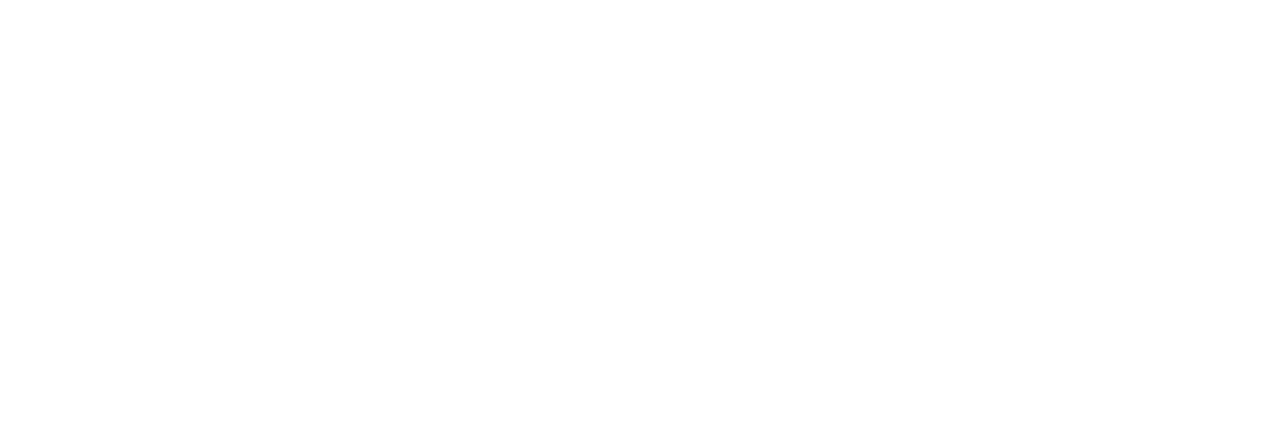
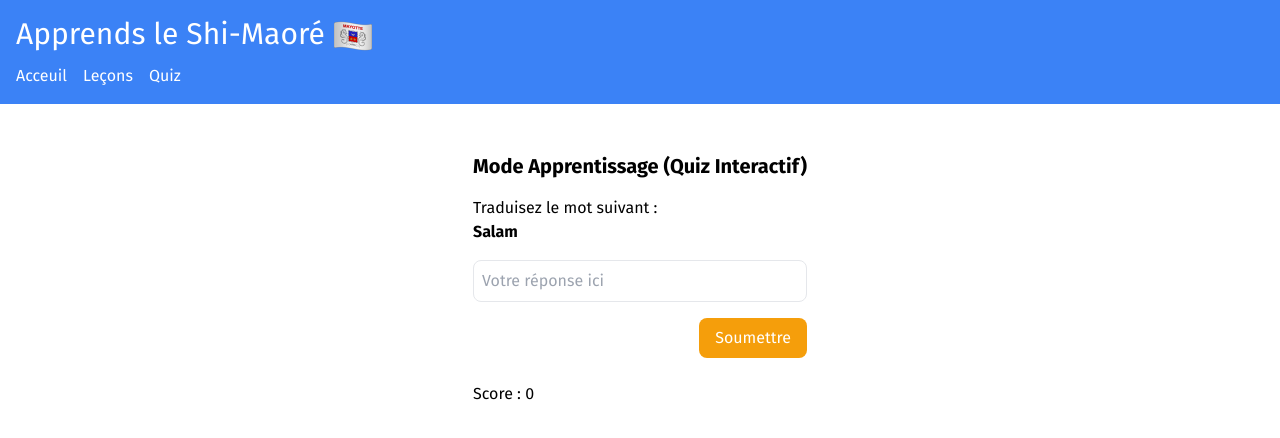
Before and after one commit to Ib-dI/Translation-app, a React (Vite) app: page /apprentissage in a window 1280 px wide. Before the commit this address had no page. Shown: the top 438 px of the page. Built offline with nearby package versions, Linux system fonts and the light colour scheme.

Commit message:
integration quiz

```diff
--- a/src/App.tsx
+++ b/src/App.tsx
@@ -1,6 +1,7 @@
 import { BrowserRouter as Router, Routes, Route } from 'react-router-dom';
 import Home from './pages/Home';
 import Lessons from './pages/Lessons';
+import Apprentissage from './pages/Apprentissage';
 
 export default function App() {
   return (
@@ -8,6 +9,7 @@
       <Routes>
         <Route path="/" element={<Home />} />
         <Route path="/lessons" element={<Lessons />} />
+        <Route path="/apprentissage" element={<Apprentissage />} />
       </Routes>
     </Router>
   )
--- a/src/components/Header.tsx
+++ b/src/components/Header.tsx
@@ -23,6 +23,11 @@
               Leçons
             </a>
           </li>
+          <li>
+            <a href="/apprentissage" className="text-white">
+              Quiz
+            </a>
+          </li>
         </ul>
       </nav>
     </header>
--- /dev/null
+++ b/src/components/Quiz.tsx
@@ -0,0 +1,79 @@
+import { useEffect, useState, useCallback } from "react"
+
+interface Translation {
+  word: string;
+  translation: string
+}
+
+const quizData: Translation[] = [
+  { word: 'Salam', translation: "Bonjour"},
+  { word: 'Marahaba', translation: "Merci"},
+  { word: "M'trumche", translation: "Femme"},
+]
+
+export default function Quiz() {
+  const [currentQuestion, setCurrentQuestion] = useState<number>(0)
+  const [userAnswer, setUserAnswer] = useState<string>('')
+  const [score, setScore] = useState<number>(0)
+  const [feedBack, setFeedBack] = useState<string>('')
+
+
+
+
+  const handleAnswerSubmit = useCallback(() => {
+    if (userAnswer.trim().toLowerCase() === quizData[currentQuestion].translation.toLowerCase()) {
+      setFeedBack('Bonne réponse 🎉!')
+      setScore(score + 1)
+    } else {
+      setFeedBack(`Faux! La bonne réponse était : ${quizData[currentQuestion].translation}`)
+    }
+    setUserAnswer('')
+    setCurrentQuestion((prev) => (prev + 1) % quizData.length)
+  }, [userAnswer, currentQuestion, score])
+
+  useEffect(() => {
+    function handleKeyPress(e: KeyboardEvent) {
+      // console.log(e.key)
+      if (e.key === 'Enter') {
+        handleAnswerSubmit()
+      }
+    }
+    document.addEventListener("keydown", handleKeyPress);
+    return () => {
+      document.removeEventListener("keydown", handleKeyPress);
+    };
+  }, [handleAnswerSubmit]);
+
+  return (
+    <div className="quiz-container p-6 flex flex-col">
+      <h1 className="text-xl font-bold mb-4">
+        Mode Apprentissage (Quiz Interactif)
+      </h1>
+      <p>Traduisez le mot suivant :</p>
+      <div className="question mb-4  ">
+        <span className="font-bold">
+          {quizData[currentQuestion].word}
+        </span>
+      </div>
+      <input
+      type="text"
+      className="border p-2 w-full mb-4 rounded-lg"
+      value={userAnswer}
+      onChange={(e) => setUserAnswer(e.target.value)}
+      placeholder="Votre réponse ici"
+      />
+      <button
+      className="bg-amber-500 ml-auto text-white px-4 py-2 rounded-lg"
+      onClick={handleAnswerSubmit}
+      >
+        Soumettre
+      </button>
+      <p className="feedback mt-4">
+        {feedBack}
+      </p>
+      <p className="score mt-2">
+        Score : {score}
+      </p>
+    </div>
+  )
+}
--- a/src/components/Translator.tsx
+++ b/src/components/Translator.tsx
@@ -50,7 +50,7 @@
     }
   }
   return (
-    <div className="p-6 w-[72vh] flex flex-col bg-gray-100 rounded-3xl shadow-lg">
+    <div className="p-6 md:w-[72vh] flex flex-col bg-gray-100 rounded-3xl shadow-lg">
       <h3 className="text-2xl font-semibold mb-4">Traducteur Shi-Maoré - Français</h3>
 
       <div className="mb-4 ">
--- /dev/null
+++ b/src/pages/Apprentissage.tsx
@@ -0,0 +1,13 @@
+import Header from "../components/Header";
+import Quiz from "../components/Quiz";
+
+export default function Apprentissage() {
+  return (
+    <div>
+      <Header />
+      <main className="p-6 flex mx-auto max-w-3xl flex-col items-center ">
+      <Quiz />
+      </main>
+    </div>
+  )
+}
```
